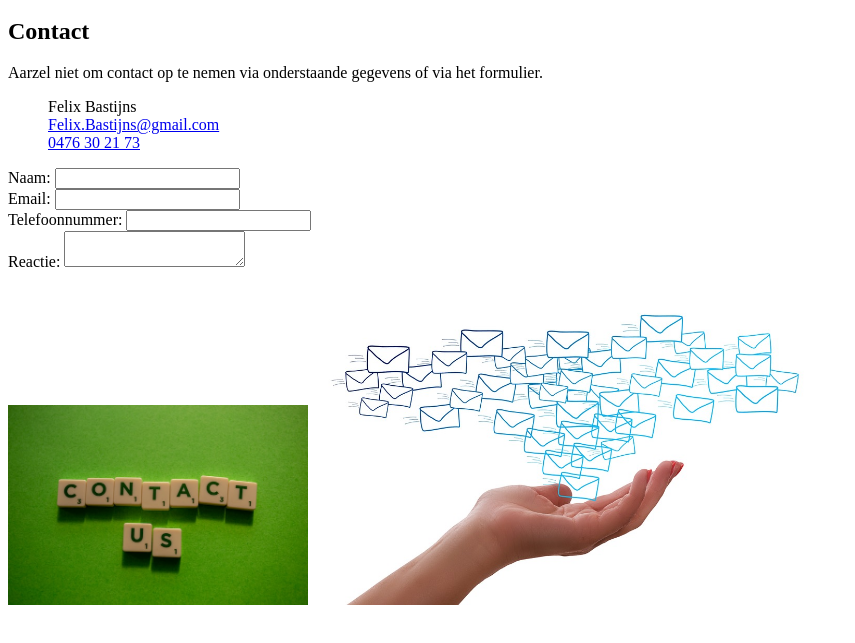
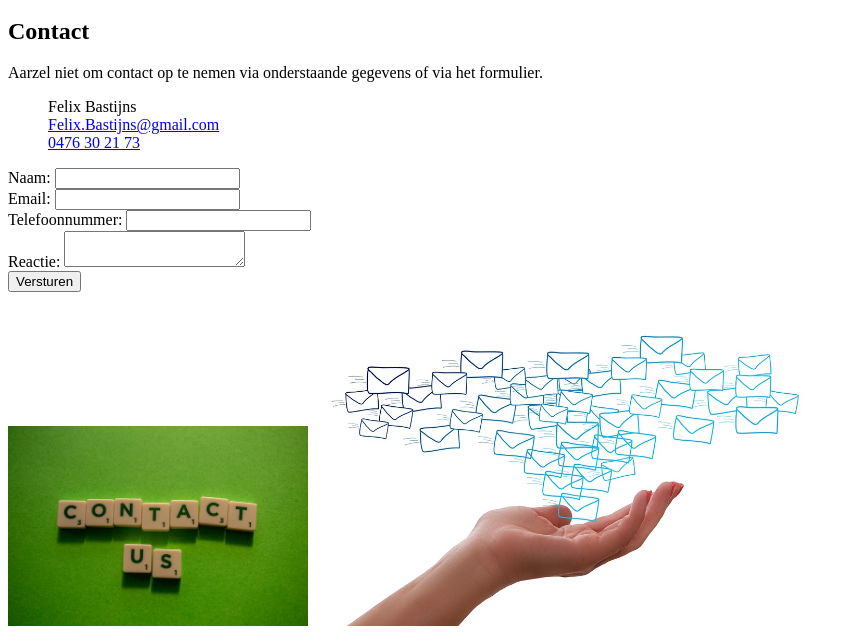
Before and after one commit to Felix5746/Project-1, a plain HTML site: page contact.html in a window 1280 px wide. Shown: the part 157-800 px from the top of the page, without its empty margins (0-855 px from the left). Drawn offline with Linux system fonts and the light colour scheme.

Commit message:
Toevoegen submit knop aan contactformulier

```diff
--- a/contact.html
+++ b/contact.html
@@ -55,6 +55,9 @@
                 <textarea name="reactie" id="reactie"></textarea>
             </label>
         </div>
+        <div>
+            <input type="submit" value="Versturen">
+        </div>
     </form>
     <img src="/Afbeeldingen/Contact_2.jpg" alt="Scrabble letters spelling 'Contact us'" width="300px">
     <img src="/Afbeeldingen/Email.jpg" alt="Hand met vele brieven boven" width="500px">
```
